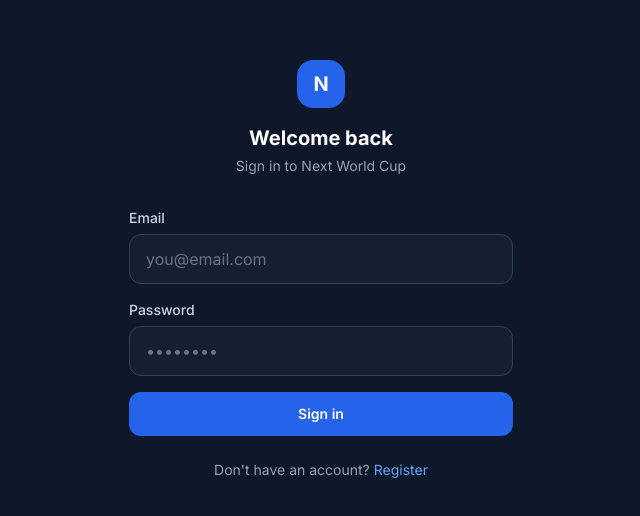
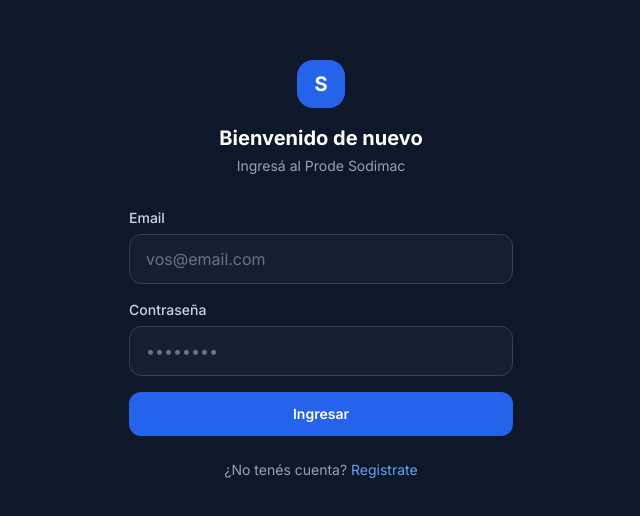
Before and after one commit to pmcreacionapps-wq/Prode-Sodimac, a Next.js app: page /auth/login in a window 1280 px wide. Shown: the part 130-646 px from the top of the page, without its empty margins (319-959 px from the left). Built offline with nearby package versions, Linux system fonts and the light colour scheme; no server answers.

Commit message:
Update page.tsx

```diff
--- a/app/auth/login/page.tsx
+++ b/app/auth/login/page.tsx
@@ -11,7 +11,7 @@
 
 const schema = z.object({
   email: z.string().email(),
-  password: z.string().min(1, "Password is required"),
+  password: z.string().min(1, "La contraseña es requerida"),
 });
 
 type FormData = z.infer<typeof schema>;
@@ -50,10 +50,10 @@
         {/* Logo */}
         <div className="mb-8 text-center">
           <div className="mx-auto mb-4 flex h-12 w-12 items-center justify-center rounded-2xl bg-blue-600">
-            <span className="text-white font-bold text-xl">N</span>
+            <span className="text-white font-bold text-xl">S</span>
           </div>
-          <h1 className="text-xl font-bold text-white">Welcome back</h1>
-          <p className="mt-1 text-sm text-slate-400">Sign in to Next World Cup</p>
+          <h1 className="text-xl font-bold text-white">Bienvenido de nuevo</h1>
+          <p className="mt-1 text-sm text-slate-400">Ingresá al Prode Sodimac</p>
         </div>
 
         {/* Form */}
@@ -66,7 +66,7 @@
               {...register("email")}
               type="email"
               autoComplete="email"
-              placeholder="you@email.com"
+              placeholder="vos@email.com"
               className="w-full rounded-xl border border-slate-700 bg-slate-800/50 px-4 py-3 text-white placeholder-slate-500 focus:border-blue-500 focus:outline-none focus:ring-1 focus:ring-blue-500 transition-colors"
             />
             {errors.email && (
@@ -76,7 +76,7 @@
 
           <div>
             <label className="block text-sm font-medium text-slate-300 mb-1.5">
-              Password
+              Contraseña
             </label>
             <input
               {...register("password")}
@@ -95,14 +95,14 @@
             disabled={isPending}
             className="w-full rounded-xl bg-blue-600 py-3 text-sm font-semibold text-white hover:bg-blue-500 transition-colors disabled:opacity-60 disabled:cursor-not-allowed"
           >
-            {isPending ? "Signing in..." : "Sign in"}
+            {isPending ? "Ingresando..." : "Ingresar"}
           </button>
         </form>
 
         <p className="mt-6 text-center text-sm text-slate-400">
-          Don't have an account?{" "}
+          ¿No tenés cuenta?{" "}
           <Link href="/auth/register" className="text-blue-400 hover:text-blue-300">
-            Register
+            Registrate
           </Link>
         </p>
       </div>
```
